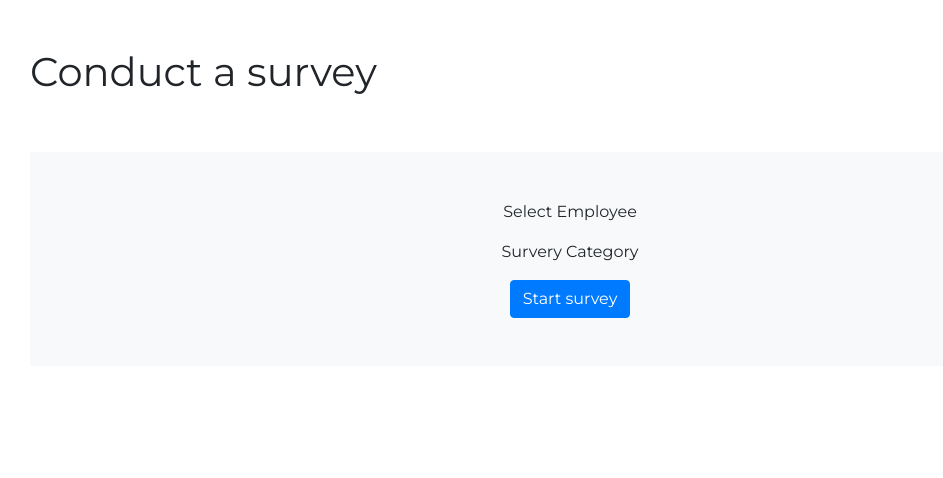
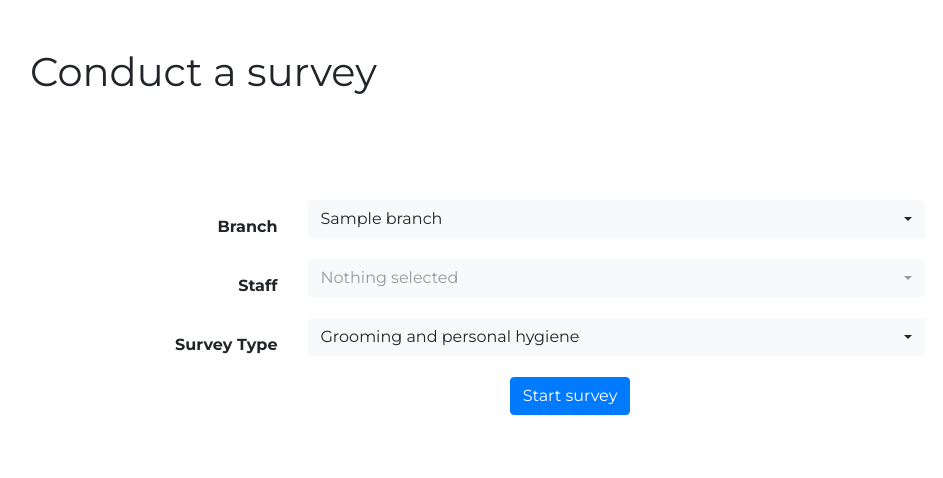
Before and after one commit to tordsyabe/ath-survey-app, a Flask app: template athsurveyapp/blueprints/survey/templates/conduct.html in a window 1280 px wide. Shown: the part 56-534 px from the top of the page, without its empty margins (70-1013 px from the left). Run offline with Flask 2, Linux system fonts and the light colour scheme; the template is opened without the code that fills it: most values are stand-ins (such as "Sample title", 1, 10 or a date in 2020); some libraries are stand-ins or nearby versions.

Commit message:
add branch selection from odoo

```diff
--- a/athsurveyapp/blueprints/survey/templates/conduct.html
+++ b/athsurveyapp/blueprints/survey/templates/conduct.html
@@ -11,10 +11,109 @@
       </div>
 
       <div class="col-12 mt-5">
-        <div class="bg-light py-5 text-center">
-            <p>Select Employee</p>
-            <p>Survery Category</p>
+        <div class="py-5 text-center">
+            <form action="#" method="POST">
+
+                <div class="mb-1 row align-items-center">
+                    <div class="col-3">
+                        <label class="form-label float-right font-weight-bold mb-0" for="branch">
+                            Branch
+                        </label>
+                    </div>
+
+                    <div class="col-7">
+                        <div class="form-group">
+                            <select class="form-control form-select form-select-sm selectpicker w-100"
+                            name="branch" id="branch" data-live-search="true">
+                            {% for branch in branches %}
+
+                            <option value="{{branch.id}}">
+                                {{ branch.name }}
+                            </option>
+
+                            {% endfor %}
+
+                        </select>
+                        </div>
+
+
+                    </div>
+
+                    <div class="col-2 offset-3">
+                        <div class="invalid-feedback">
+                            Please select a branch
+                        </div>
+                    </div>
+
+
+                </div>
+
+                <div class="mb-1 row align-items-center">
+                    <div class="col-3">
+                        <label class="form-label float-right font-weight-bold mb-0" for="branch">
+                            Staff
+                        </label>
+                    </div>
+
+                    <div class="col-7">
+                        <div class="form-group">
+                            <select class="form-control form-select form-select-sm selectpicker w-100"
+                            name="staff" id="staff" data-live-search="true">
+
+                        </select>
+                        </div>
+
+
+                    </div>
+
+                    <div class="col-2 offset-3">
+                        <div class="invalid-feedback">
+                            Please select a staff
+                        </div>
+                    </div>
+
+
+                </div>
+
+                <div class="mb-1 row align-items-center">
+                    <div class="col-3">
+                        <label class="form-label float-right font-weight-bold mb-0" for="branch">
+                            Survey Type
+                        </label>
+                    </div>
+
+                    <div class="col-7">
+                        <div class="form-group">
+                            <select class="form-control form-select form-select-sm selectpicker w-100"
+                            name="survey" id="survey" data-live-search="true">
+                            <option value="1">
+                                Grooming and personal hygiene
+                            </option>
+                            <option value="2">
+                                Customer service
+                            </option>
+
+                        </select>
+                        </div>
+
+
+                    </div>
+
+                    <div class="col-2 offset-3">
+                        <div class="invalid-feedback">
+                            Please select a survey
+                        </div>
+                    </div>
+
+
+                </div>
+            </form>
+
+
             <a href="#" class="btn btn-primary">Start survey</a>
+
+            <ul id="list-emp">
+            </ul>
         </div>
       </div>
     </div>
--- /dev/null
+++ b/athsurveyapp/static/js/main.js
@@ -0,0 +1,52 @@
+$(document).ready(function(){
+    // Bootsrap select picker
+    $('select').selectpicker();
+
+    // onchange employees base on company
+    $('#branch').on('change', function(event) {
+        var comp_id = event.target.value;
+        var staffSelection =  $('#staff');
+
+        console.log(comp_id);
+        staffSelection.selectpicker('refresh');
+
+        populateStaffSelection(comp_id).then(employees => {
+            staffSelection.selectpicker('refresh');
+            options = ""
+            for (var i=0; i<employees.length; i++){
+                    options += `<option value="${employees[i].id}">${employees[i].name}</option>`;
+            }
+
+
+            staffSelection.empty().append(options);
+            staffSelection.selectpicker('refresh');
+            console.log(employees);
+        });
+
+        // $.ajax({
+        //     type: "GET",
+        //     url: `/employees/${comp_id}`,
+        //     contentType: "application/json",
+        //     dataType: "json",
+        //     success: function(data) {
+        //         options = ""
+        //         for (var i=0; i<data.length; i++){
+        //              options += `<option value="${data[i].id}">${data[i].name}</option>`;
+        //         }
+        //         staffSelection.selectpicker('refresh');
+        //         staffSelection.empty().append(options);
+        //     },
+        //     error: function(error) {
+        //         console.log(error);
+        //     }
+        //   });
+
+
+    })
+});
+
+async function populateStaffSelection(comp_id) {
+    const response = await fetch(`/employees/${comp_id}`);
+    const data = await response.json();
+    return data;
+}
--- a/athsurveyapp/templates/layouts/base.html
+++ b/athsurveyapp/templates/layouts/base.html
@@ -12,6 +12,7 @@
     <link rel="preconnect" href="https://fonts.gstatic.com" crossorigin>
     <link href="https://fonts.googleapis.com/css2?family=Montserrat:wght@400;700&display=swap" rel="stylesheet">
     <link rel="stylesheet" href="https://maxcdn.bootstrapcdn.com/bootstrap/4.0.0/css/bootstrap.min.css">
+    <link rel="stylesheet" href="https://cdn.jsdelivr.net/npm/bootstrap-select@1.13.14/dist/css/bootstrap-select.min.css">
     <link rel="stylesheet" href="{{ url_for('static', filename='styles/main.css') }}">
 
   </head>
@@ -42,18 +43,10 @@
       {% block body %}{% endblock %}
     </main>
 
-    <!-- <footer class="footer text-center">
-      <div class="container">
-        <ul class="list-inline">
-          <li class="text-muted"> &copy; 2016</li>
-          <li><a href="#">Privacy Policy</a></li>
-          <li><a href="#">Terms of Service</a></li>
-        </ul>
-      </div>
-    </footer> -->
-
-    <script src="https://code.jquery.com/jquery-3.2.1.slim.min.js"></script>
+    <script src="https://code.jquery.com/jquery-3.2.1.min.js"></script>
     <script src="https://cdnjs.cloudflare.com/ajax/libs/popper.js/1.12.9/umd/popper.min.js"></script>
     <script src="https://maxcdn.bootstrapcdn.com/bootstrap/4.0.0/js/bootstrap.min.js"></script>
+    <script src="https://cdn.jsdelivr.net/npm/bootstrap-select@1.13.14/dist/js/bootstrap-select.min.js"></script>
+    <script src="{{url_for('static', filename='js/main.js')}}"></script>
   </body>
 </html>
```
Also changed, not shown: athsurveyapp/blueprints/survey/views.py (+13 -2 lines), athsurveyapp/services/branch_service.py (added, +40 -0 lines).
